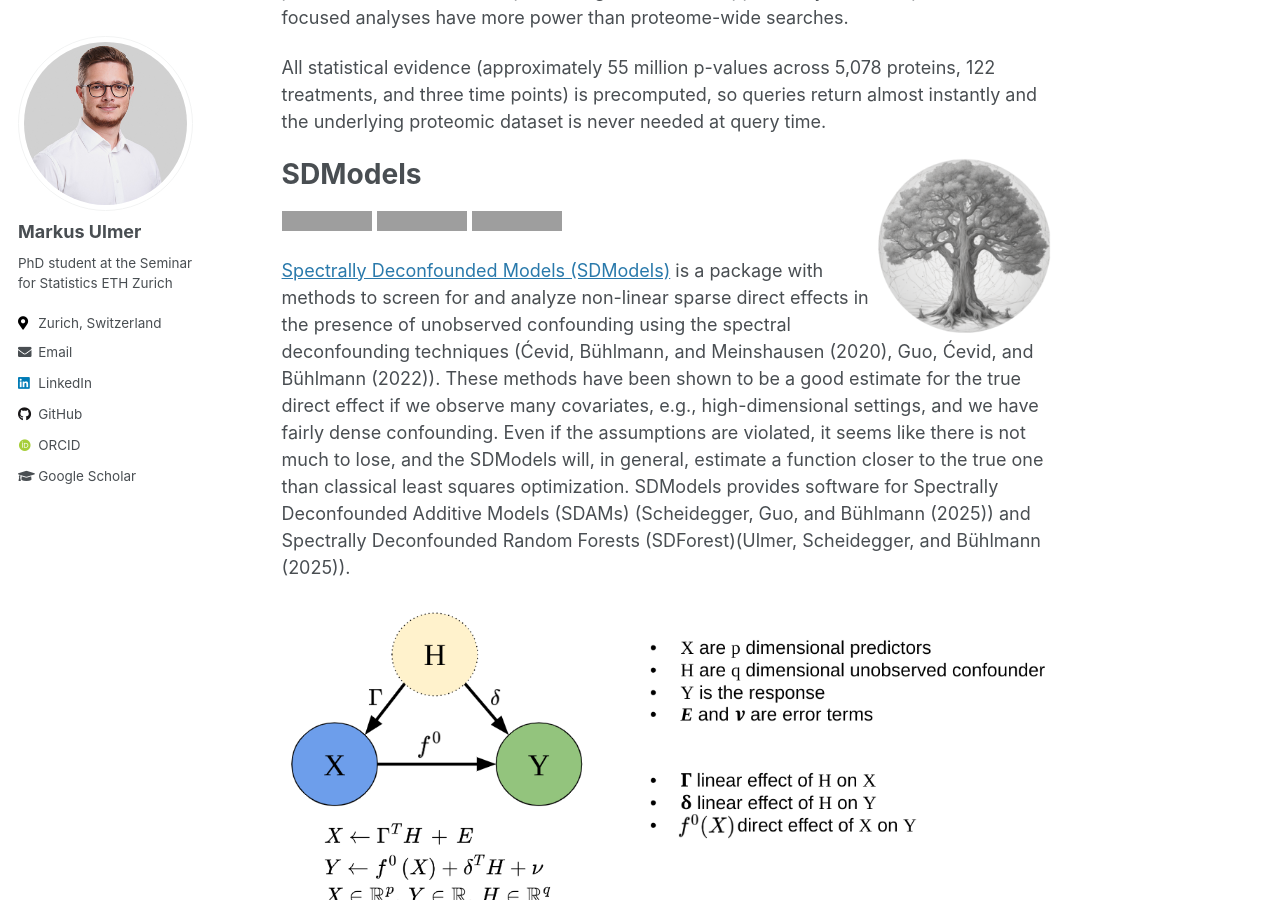
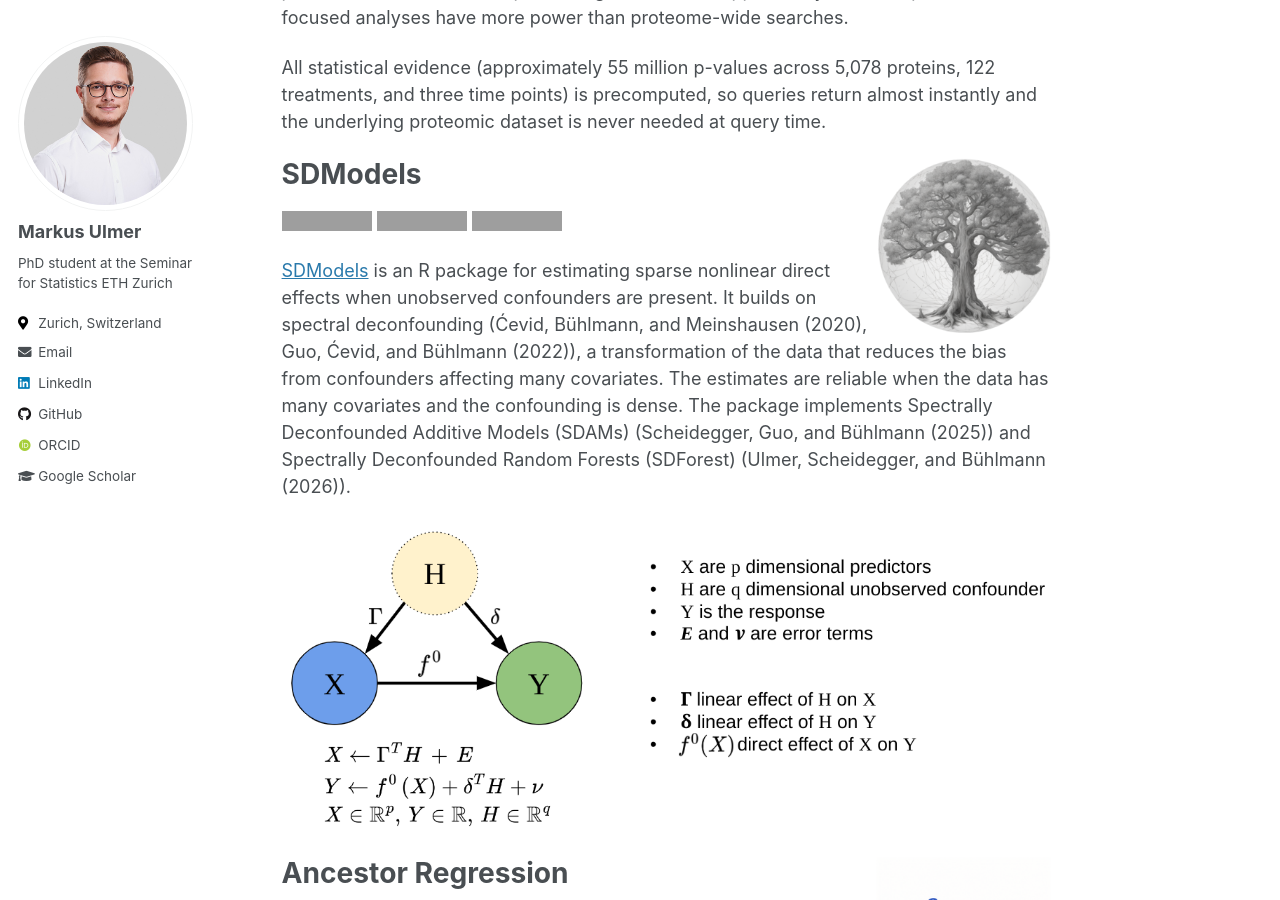
Before and after one commit to markusul/markusul.github.io, a Jekyll site: the page built from _pages/software.md, in a window 1280 px wide and 900 px high, scrolled down 965 px. Built offline with Jekyll 4.4.1, drawn with Linux system fonts in a browser that asks for light colours; some web fonts are replaced; grey boxes are pictures that could not be loaded.

Commit message:
adjust software page

```diff
--- a/_pages/software.md
+++ b/_pages/software.md
@@ -23,23 +23,14 @@ All statistical evidence (approximately 55 million p-values across 5,078 protein
 [![R-CMD-check](https://github.com/markusul/SDModels/actions/workflows/R-CMD-check.yaml/badge.svg)](https://github.com/markusul/SDModels/actions/workflows/R-CMD-check.yaml)
 ![CRAN Downloads overall](https://cranlogs.r-pkg.org/badges/grand-total/SDModels?color=brightgreen)
 
- [Spectrally Deconfounded Models (SDModels)](https://markusul.github.io/SDModels/) is a package with methods to
-screen for and analyze non-linear sparse direct effects in the presence
-of unobserved confounding using the spectral deconfounding techniques
-(Ćevid, Bühlmann, and Meinshausen (2020), Guo, Ćevid, and Bühlmann
-(2022)). These methods have been shown to be a good estimate for the
-true direct effect if we observe many covariates, e.g., high-dimensional
-settings, and we have fairly dense confounding. Even if the assumptions
-are violated, it seems like there is not much to lose, and the SDModels
-will, in general, estimate a function closer to the true one than
-classical least squares optimization. SDModels provides software for
-Spectrally Deconfounded Additive Models (SDAMs) (Scheidegger, Guo, and
-Bühlmann (2025)) and Spectrally Deconfounded Random Forests
-(SDForest)(Ulmer, Scheidegger, and Bühlmann (2025)).
+[SDModels](https://markusul.github.io/SDModels/) is an R package for estimating sparse nonlinear direct effects when unobserved confounders are present.
+It builds on spectral deconfounding (Ćevid, Bühlmann, and Meinshausen (2020), Guo, Ćevid, and Bühlmann (2022)), a transformation of the data that reduces the bias from confounders affecting many covariates.
+The estimates are reliable when the data has many covariates and the confounding is dense.
+The package implements Spectrally Deconfounded Additive Models (SDAMs) (Scheidegger, Guo, and Bühlmann (2025)) and Spectrally Deconfounded Random Forests (SDForest) (Ulmer, Scheidegger, and Bühlmann (2026)).
 
 ![](../images/software/confModel.png)
 
-# Ancestor Regression <a href="http://www.markus-ulmer.ch/AncReg/"><img src="../images/software/AncReg.png" align="right" style="height: 175px !important; width: auto; vertical-align: middle;" alt="AncReg website" /></a>
+# Ancestor Regression <a href="https://markusul.github.io/AncReg/"><img src="../images/software/AncReg.png" align="right" style="height: 175px !important; width: auto; vertical-align: middle;" alt="AncReg website" /></a>
 
 [![CRAN_Status_Badge](https://www.r-pkg.org/badges/version/AncReg)](https://CRAN.R-project.org/package=AncReg)
 [![R-CMD-check](https://github.com/markusul/AncReg/actions/workflows/R-CMD-check.yaml/badge.svg)](https://github.com/markusul/AncReg/actions/workflows/R-CMD-check.yaml)
```
